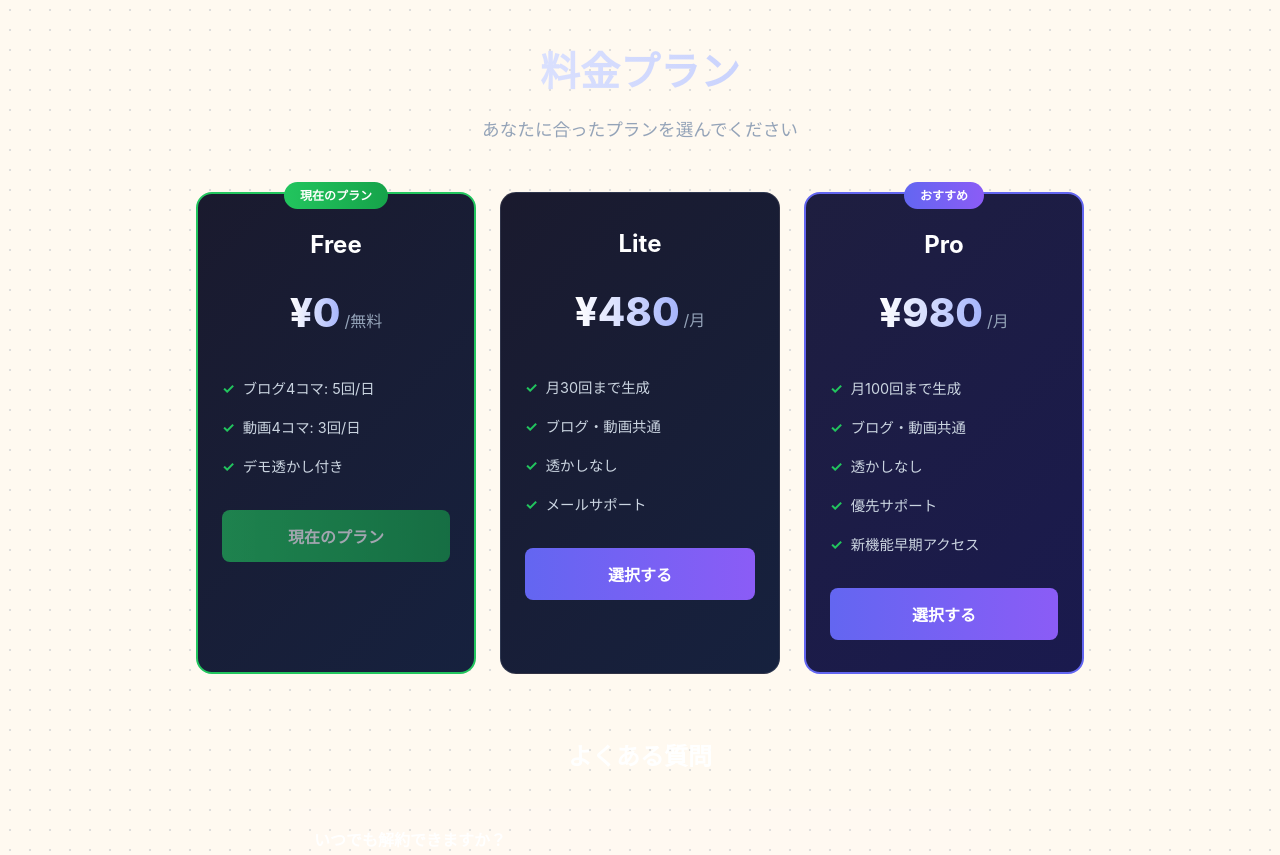
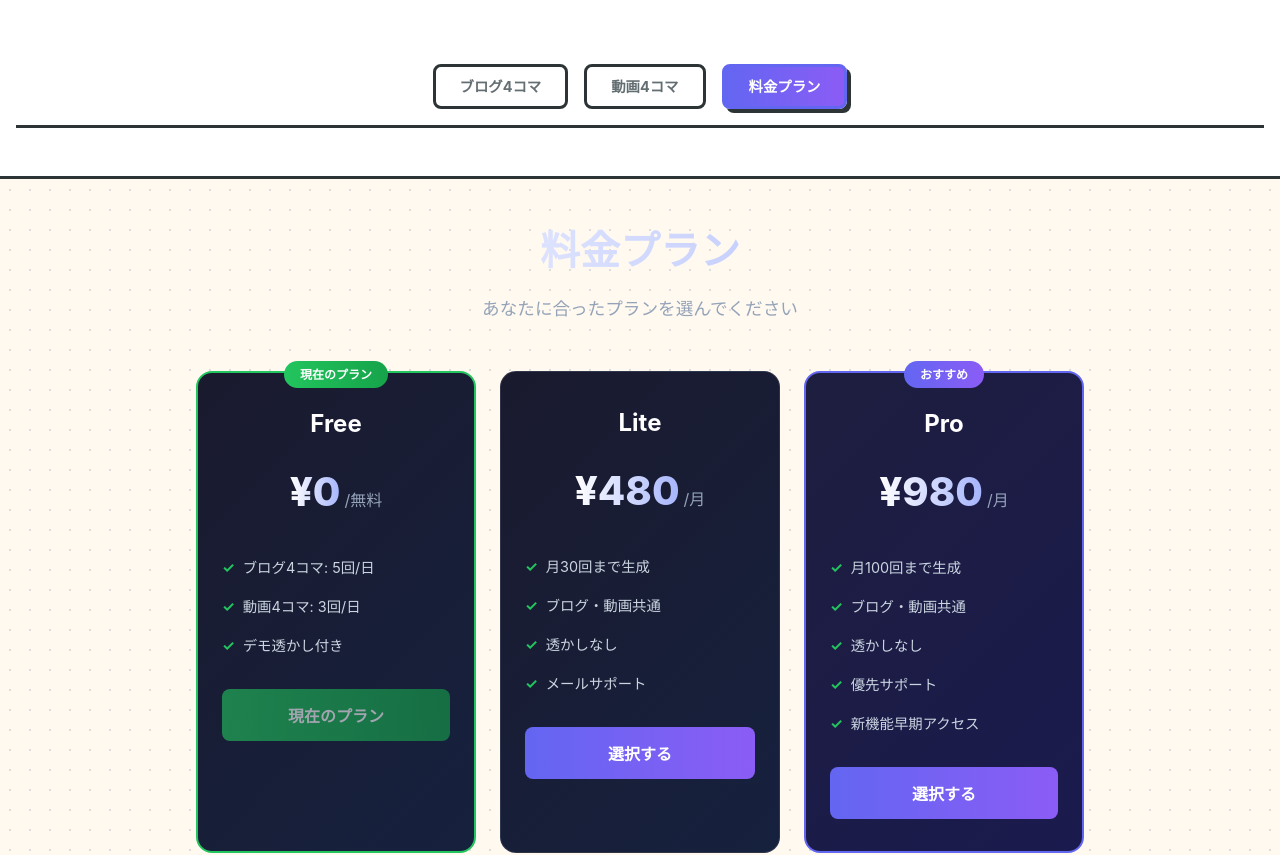
Before and after one commit to beniyasan/blog24koma, a React (Vite) app in the folder frontend/: page /pricing in a window 1280 px wide. Shown: the top 855 px of the page. Built offline with nearby package versions, Linux system fonts and the light colour scheme; no server answers; a web font is replaced by a local one.

Commit message:
feat: add navigation header to PricingPage

```diff
--- a/frontend/src/pages/PricingPage.tsx
+++ b/frontend/src/pages/PricingPage.tsx
@@ -1,4 +1,5 @@
 import React, { useState } from 'react';
+import { Link } from 'react-router-dom';
 import { PricingCard } from '../components/PricingCard';
 import { useAuth } from '../hooks/useAuth';
 import './PricingPage.css';
@@ -89,6 +90,15 @@ export const PricingPage: React.FC = () => {
     };
 
     return (
+        <div className="app">
+            <header className="header pricing-header-wrap">
+                <nav className="nav-links">
+                    <Link to="/" className="nav-link">ブログ4コマ</Link>
+                    <Link to="/movie" className="nav-link">動画4コマ</Link>
+                    <Link to="/pricing" className="nav-link nav-pricing active">料金プラン</Link>
+                </nav>
+            </header>
+
             <div className="pricing-page">
                 <div className="pricing-header">
                     <h1>料金プラン</h1>
@@ -142,5 +152,6 @@ export const PricingPage: React.FC = () => {
                     </div>
                 </div>
             </div>
+        </div>
     );
 };
```
Lines whose indentation alone changed are shown as unchanged.
